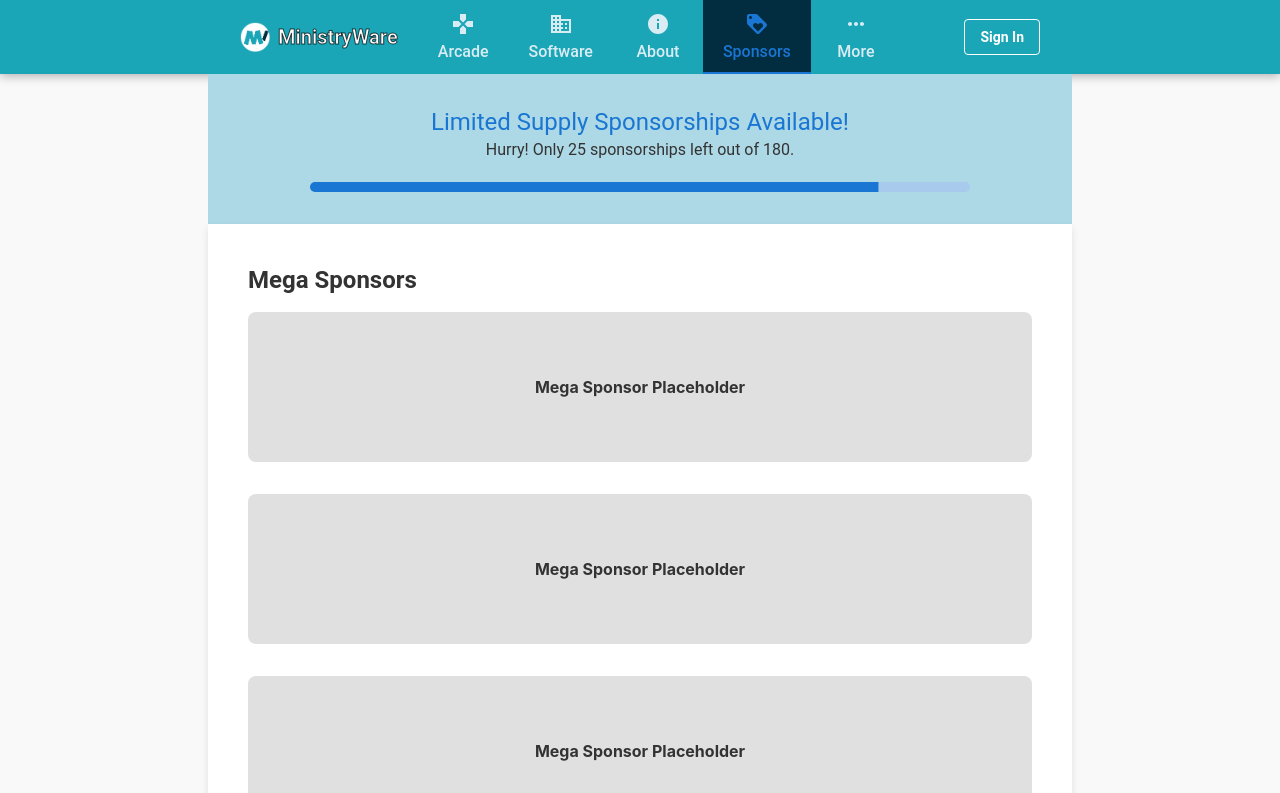
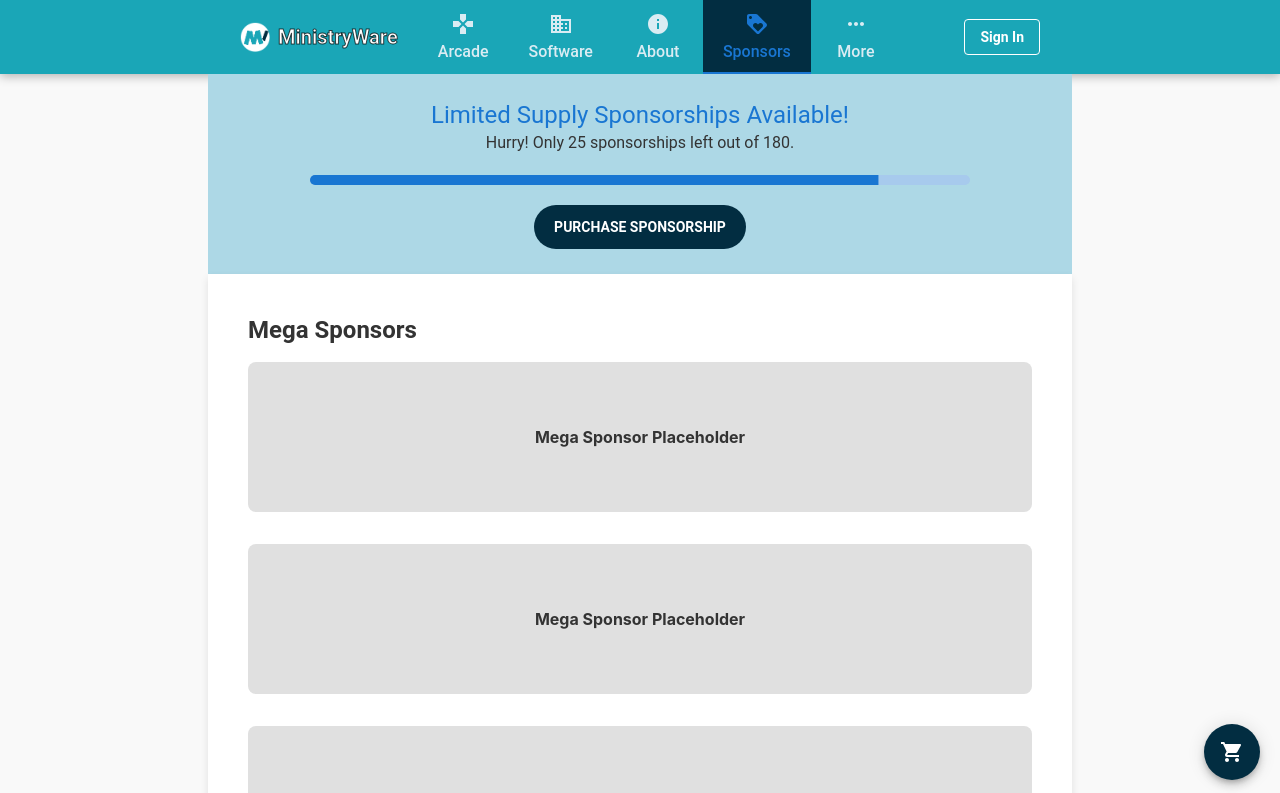
Before and after one commit to 1001flextape/ministryware-next, a Next.js app in the folder frontend/: page /sponsors in a window 1280 px wide. Shown: the top 793 px of the page. Built offline with nearby package versions, Linux system fonts and the light colour scheme.

Commit message:
Added new point of sale button in progressbar and matched floating button background color.

```diff
--- /dev/null
+++ b/frontend/src/app/sponsors/components/POSFloatingButton.jsx
@@ -0,0 +1,47 @@
+import React from 'react';
+import { Fab, Tooltip, styled, Box } from '@mui/material';
+import ShoppingCartIcon from '@mui/icons-material/ShoppingCart'; // Example icon
+
+// Container for the entire page content with limited max width
+const PageContainer = styled(Box)({
+  maxWidth: "var(--size-content)", // Constraint for the page content width
+  margin: 'auto', // Center content on the page
+  padding: '20px', // Add some padding for spacing
+});
+
+// Styled component for positioning the FAB
+const FloatingButtonContainer = styled('div')({
+  position: 'fixed',
+  bottom: '20px',
+  right: '20px',
+  zIndex: 1000, // Ensures it's above other content
+});
+
+// Styled FAB with the same background color as the button from previous code
+const CustomFab = styled(Fab)(({ theme }) => ({
+  backgroundColor: '#022D41', // Same dark blue color
+  color: '#ffffff', // White icon color
+  '&:hover': {
+    backgroundColor: '#035A74', // Same hover effect
+  },
+}));
+
+const POSFloatingButton = () => {
+  return (
+    <PageContainer>
+      {/* Your page content goes here */}
+      <div>Your page content here</div>
+
+      {/* Floating Action Button */}
+      <FloatingButtonContainer>
+        <Tooltip title="Open Point of Sale" arrow>
+          <CustomFab aria-label="pos">
+            <ShoppingCartIcon />
+          </CustomFab>
+        </Tooltip>
+      </FloatingButtonContainer>
+    </PageContainer>
+  );
+};
+
+export default POSFloatingButton;
--- a/frontend/src/app/sponsors/components/SponsorshipProgress.jsx
+++ b/frontend/src/app/sponsors/components/SponsorshipProgress.jsx
@@ -1,5 +1,5 @@
 import React from 'react';
-import { Box, LinearProgress, Typography, styled } from '@mui/material';
+import { Box, LinearProgress, Typography, styled, Button } from '@mui/material';
 import Branding from '@/components/Branding';
 
 // Styled components
@@ -8,7 +8,7 @@ const SponsorshipContainer = styled(Box)(({ theme }) => ({
   padding: '20px',
   textAlign: 'center',
   width: '100%',
-  minHeight: '150px',
+  minHeight: '200px',
   display: 'flex',
   flexDirection: 'column',
   justifyContent: 'center',
@@ -24,11 +24,30 @@ const ProgressBar = styled(LinearProgress)(({ theme }) => ({
   borderRadius: '5px',
 }));
 
+// Point of Sale Button
+const POSButton = styled(Button)(({ theme }) => ({
+  marginTop: '20px',
+  backgroundColor: '#022D41',
+  color: '#ffffff',
+  fontWeight: 'bold',
+  padding: '10px 20px',
+  borderRadius: '25px',
+  '&:hover': {
+    backgroundColor: '#035A74',
+  },
+}));
+
 const SponsorshipProgress = () => {
   const totalSponsorships = 180;
   const remainingSponsorships = 25; // Change this value to show different progress
 
   const progressValue = ((totalSponsorships - remainingSponsorships) / totalSponsorships) * 100;
+
+  // Handle click event for the POS button
+  const handlePOSClick = () => {
+    alert('Redirecting to Point of Sale...');
+    // Logic to handle the POS action can be added here, e.g., navigating to a checkout page
+  };
 
   return (
     <>
@@ -41,6 +60,11 @@ const SponsorshipProgress = () => {
           Hurry! Only {remainingSponsorships} sponsorships left out of {totalSponsorships}.
         </Typography>
         <ProgressBar variant="determinate" value={progressValue} />
+
+        {/* Point of Sale Button */}
+        <POSButton onClick={handlePOSClick}>
+          Purchase Sponsorship
+        </POSButton>
       </SponsorshipContainer>
     </>
   );
--- a/frontend/src/app/sponsors/page.jsx
+++ b/frontend/src/app/sponsors/page.jsx
@@ -6,6 +6,7 @@ import Head from "next/head";
 import { Box, Typography } from "@mui/material";
 import { styled } from '@mui/system';
 import SponsorshipProgress from "./components/SponsorshipProgress"
+import POSFloatingButton from "./components/POSFloatingButton";
 
 const PageContainer = styled(Box)(({ theme }) => ({
   backgroundColor: '#fff',
@@ -97,6 +98,7 @@ const IndexPage = () => (
     <PageContainer>
       <SponsorSection />
     </PageContainer>
+    <POSFloatingButton/>
   </Layout>
 );
 
```
